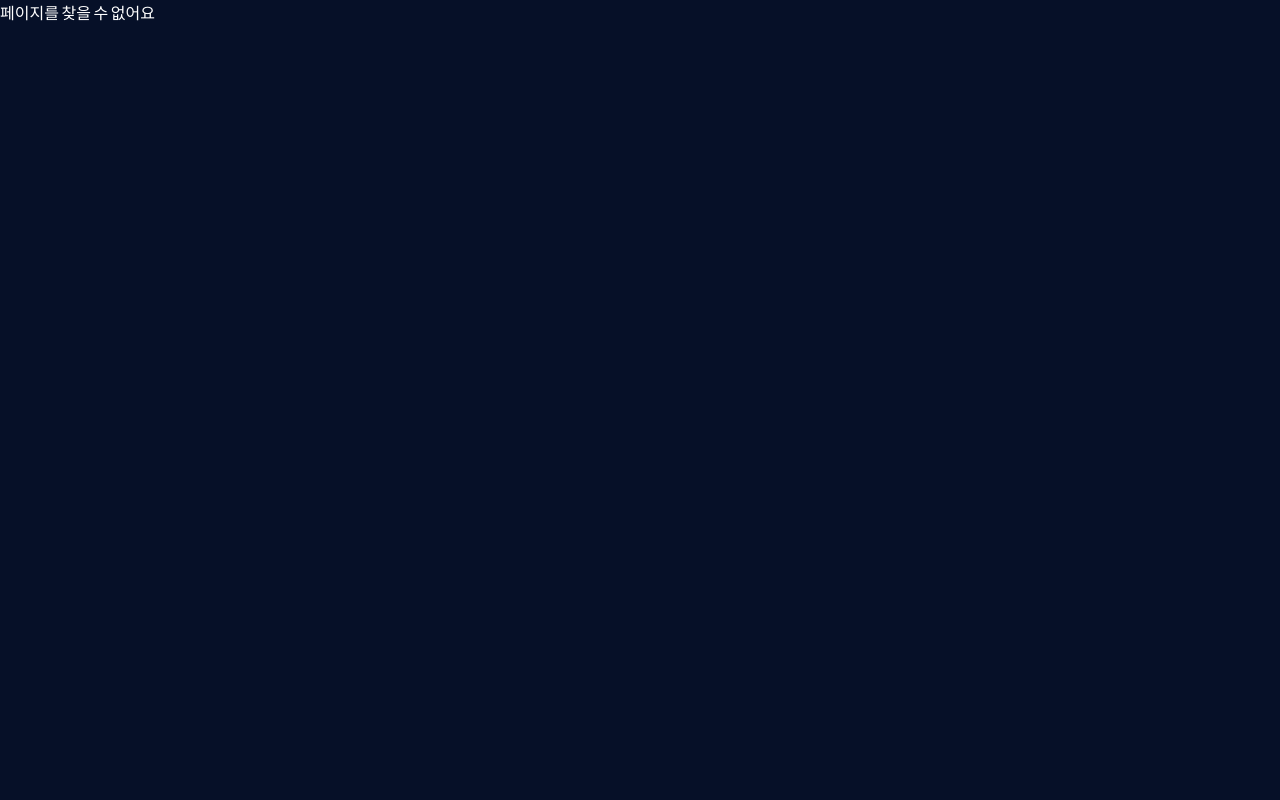
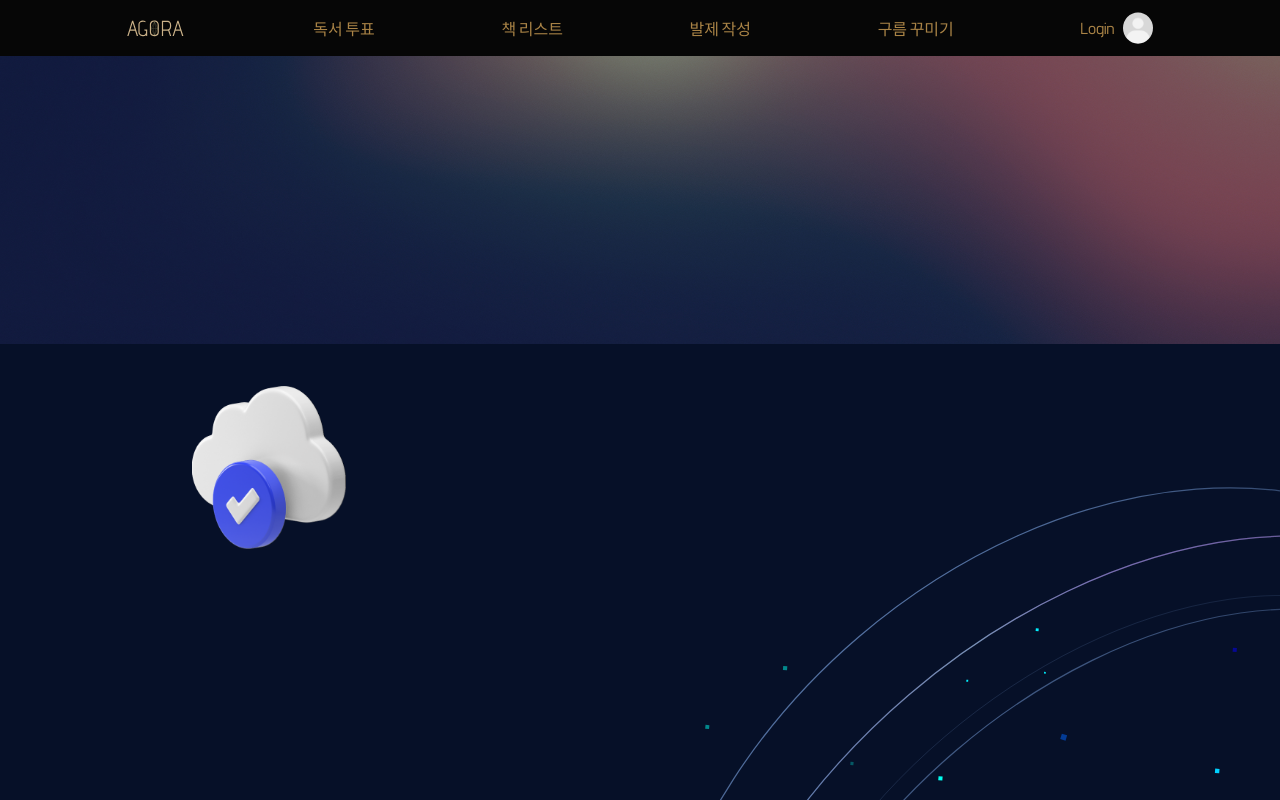
Before and after one commit to 9oormthon-univ/TEAM_5, a React (Create React App) app: page /roomTest in a window 1280 px wide. Before the commit this address had no page. Shown: the top 800 px of the page. Built offline with nearby package versions, Linux system fonts and the light colour scheme.

Commit message:
style: add detail page ui

```diff
--- a/src/pages/[detailId].tsx
+++ b/src/pages/[detailId].tsx
@@ -1,5 +1,101 @@
+import styled from 'styled-components';
+import theme from 'styles/theme';
+import detailDarkBg from 'assets/images/detailDarkBg.jpg';
+import detailStar from 'assets/icons/detailStar.svg';
+import primary from 'assets/images/primary.png';
+
 function Detail() {
-  return <div>detail page</div>;
+  return (
+    <>
+      <StyledWrapper>
+        <StyledBgWrapper>
+          <StyledBg  src={detailDarkBg} alt="디테일 밤 배경" loading="lazy"/>
+        </StyledBgWrapper>
+        <StyledBookWrapper>
+          <StyledBook>
+
+          </StyledBook>
+        </StyledBookWrapper>
+
+        <StyledContentWrapper>
+          <StyledGoormWrapper>
+            <StyledGoorm src={primary} alt={"구름"} />
+          </StyledGoormWrapper>
+          <StyledStarWrapper>
+            <StyledStar src={detailStar} alt="별" loading="lazy" />
+          </StyledStarWrapper>
+        </StyledContentWrapper>
+
+      </StyledWrapper>
+    </>
+  );
 }
 
 export default Detail;
+
+const StyledWrapper = styled.main`
+  width: 100%;
+  overflow: hidden;
+
+`;
+
+const StyledBgWrapper = styled.div`
+  position: absolute;
+  width: 100%;
+  height: 100%;
+  overflow: hidden;
+`;
+
+const StyledBg = styled.img`
+  width: 100%;
+  height: 18rem;
+`;
+
+const StyledBookWrapper = styled.div`
+  position: relative;
+  display: block;
+  height: 317px;    //content 넣기 전 임시
+  width: 100%;
+`
+
+const StyledBook = styled.div`
+
+`
+
+const StyledContentWrapper = styled.div`
+  position: absolute;
+  width: 100%;
+  height: 100%;
+  display: inline-block;
+  overflow: hidden;
+`;
+
+const StyledStarWrapper = styled.div`
+  position: absolute;
+  overflow: hidden;
+  right: -5%;
+  top: -20rem;
+
+`;
+
+const StyledStar = styled.img`
+  object-fit: cover;
+  width: 95%;
+`;
+
+
+
+const StyledGoormWrapper = styled.div`
+  position: relative;
+  display: inline-block;
+  width: 100%;
+`
+
+const StyledGoorm = styled.img`
+  width: 12%;
+  position: relative;
+  display: inline-flex;
+  margin-top: 1%;
+  left: 15%;
+
+`
--- a/src/router/Router.tsx
+++ b/src/router/Router.tsx
@@ -3,8 +3,10 @@ import GoormMake from 'pages/GoormMake';
 import LinkShare from 'pages/LinkShare';
 import Main from 'pages/Main';
 import Mypage from 'pages/Mypage';
+import Detail from 'pages/[detailId]';
 import { createBrowserRouter, RouterProvider } from 'react-router-dom';
 import Root from 'router/Root';
+import detailId from '../pages/[detailId]';
 
 function Router() {
   const router = createBrowserRouter([
@@ -17,6 +19,7 @@ function Router() {
         { path: '/mypage', element: <Mypage /> },
         { path: '/share', element: <LinkShare /> },
         { path: '/goorm', element: <GoormMake /> },
+        { path: '/roomTest', element: <Detail />}
       ],
     },
   ]);
```
